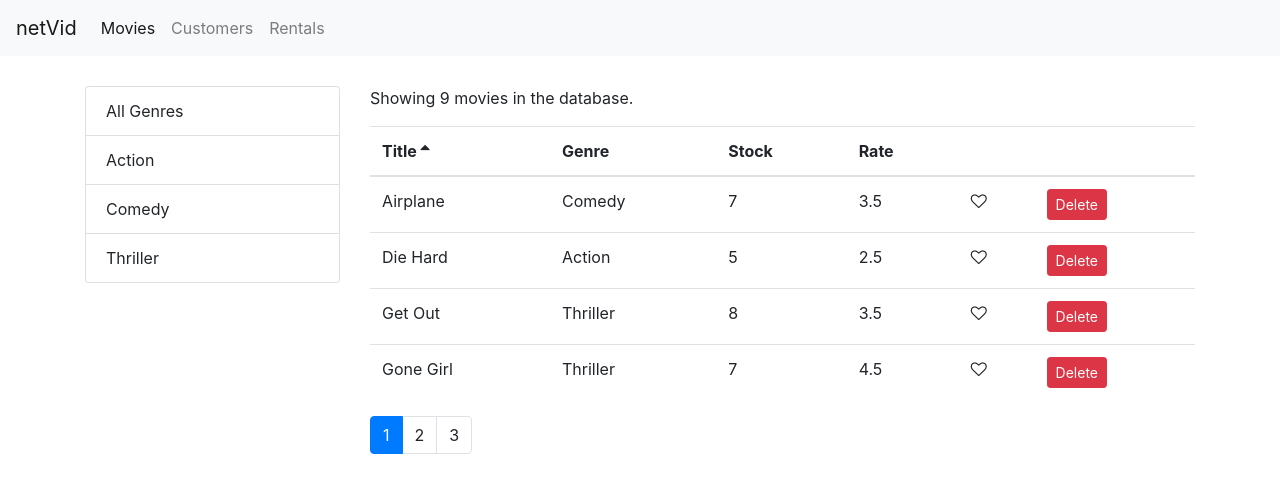
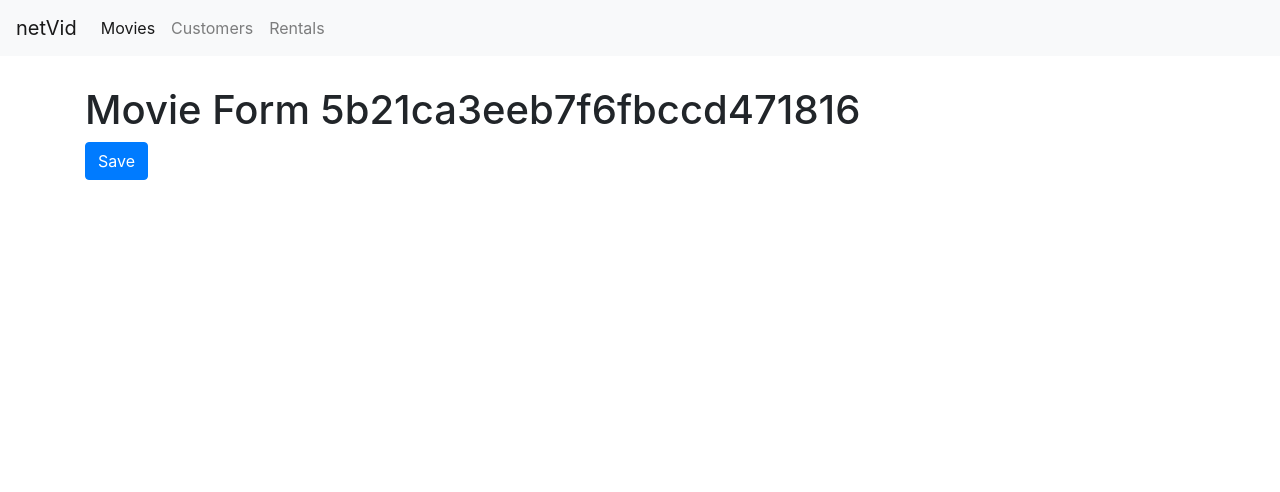
Before and after one commit to mbaranich/netVid, a React (Create React App) app: page /movies/5b21ca3eeb7f6fbccd471816 in a window 1280 px wide. Shown: the top 492 px of the page. Built offline with nearby package versions, Linux system fonts and the light colour scheme.

Commit message:
Add routing to movie pages.

```diff
--- a/src/App.js
+++ b/src/App.js
@@ -1,6 +1,7 @@
 import logo from './logo.svg';
 import { Route, Redirect, Switch } from 'react-router-dom';
 import Movies from './components/movies';
+import MovieForm from './components/movieForm';
 import Customers from './components/customers';
 import Rentals from './components/rentals';
 import NotFound from './components/notFound';
@@ -14,6 +15,7 @@
     <NavBar />
     <main className='container'>
     <Switch>
+      <Route path="/movies/:id" component={MovieForm} />
       <Route path="/movies" component={Movies}></Route>
       <Route path="/customers" component={Customers}></Route>
       <Route path="/rentals" component={Rentals}></Route>
--- a/src/components/movieForm.jsx
+++ b/src/components/movieForm.jsx
@@ -1,7 +1,12 @@
 import React from 'react';
 
-const MovieForm = () => {
-    return <h1>Movie Form</h1>;
+const MovieForm = ({match, history}) => {
+    return (
+    <div>
+        <h1>Movie Form {match.params.id} </h1>
+        <button className='btn btn-primary' onClick={() => history.push('/movies')}>Save</button>
+    </div>
+    );
 }
 
 export default MovieForm;
--- a/src/components/moviesTable.jsx
+++ b/src/components/moviesTable.jsx
@@ -1,10 +1,11 @@
 import React, {Component} from 'react';
+import { Link } from 'react-router-dom';
 import Table from './common/table';
 import Like from './common/like';
 
 class MoviesTable extends Component {
     columns = [
-        { path: 'title', label: 'Title' },
+        { path: 'title', label: 'Title', content: movie => <Link to={`/movies/${movie._id}`}>{movie.title}</Link>},
         { path: 'genre.name', label: 'Genre' },
         { path: 'numberInStock', label: 'Stock' },
         { path: 'dailyRentalRate', label: 'Rate' },
```
